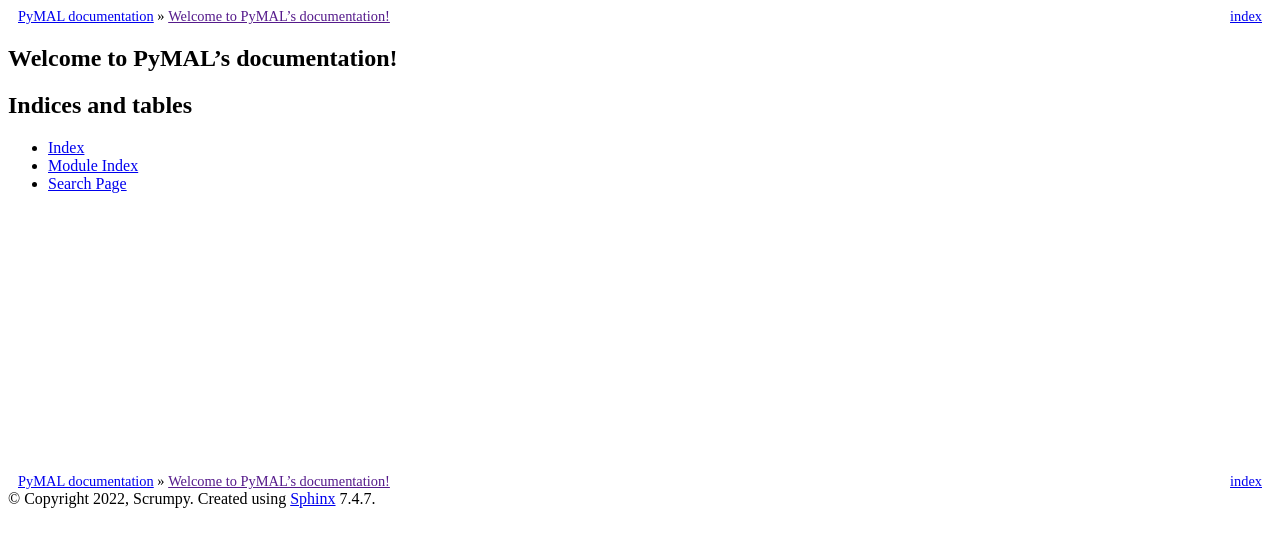
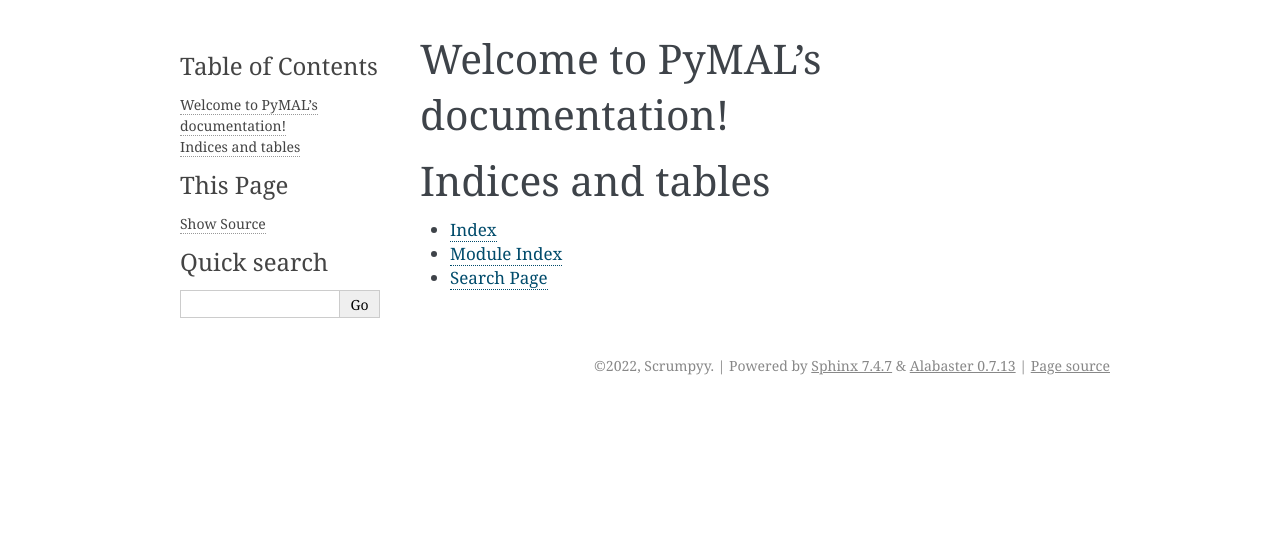
Before and after one commit to Isabe1le/PyMAL, a Sphinx documentation site: the page built from docs/index.rst, in a window 1280 px wide. Shown: the top 547 px of the page. Built offline with Sphinx 7.4.7, drawn with Linux system fonts in a browser that asks for light colours; some of the changed lines change nothing that is shown.

Commit message:
Accidentally deleted most of the doc formatting

```diff
--- a/docs/__init__.py
+++ /dev/null
@@ -1,170 +0,0 @@
-from os import path
-
-from docutils import nodes
-from sphinx.environment.collectors import EnvironmentCollector
-from sphinx import addnodes
-from sphinx.util.osutil import relative_uri
-
-__version__ = (0, 8, 0)
-
-
-class SimpleTocTreeCollector(EnvironmentCollector):
-    """A TocTree collector that saves toctrees in a simple dict.
-
-    sphinx.environment.collectors.toctree.TocTreeCollector saves
-    TocTree as docutils.nodes which are hard to work with...
-
-    Executed once per document/page, at sphinx's "read" phase.
-
-    Saved data example:
-    >>> {
-    >>>  'sections': [{'title': 'Demo', 'href': '#demo'}],
-    >>>  'toctrees': [<toctree: >]
-    >>> }
-    """
-    def enable(self, app):
-        super().enable(app)
-        # env is populated from cache, if not cache create/initalize attibute
-        if not hasattr(app.env, 'toc_dict'):
-            app.env.toc_dict = {}
-
-    def clear_doc(self, app, env, docname):
-        env.toc_dict.pop(docname, None)
-
-    def merge_other(self, app, env, docnames, other):
-        for docname in docnames:
-            env.toc_dict[docname] = other.toc_dict[docname]
-
-
-    def process_doc(self, app, doctree):
-        docname = app.env.docname # sphinx mutates this, ouch!!!
-
-        # print(f"================ Collector\n{docname}\n============\n")
-        # get 1 level document toc (sections)
-        section_nodes = [s for s in doctree if isinstance(s, nodes.section)]
-        # if first level is a single section,
-        # ignore it and use second level of sections
-        if len(section_nodes) == 1:
-            section2_nodes = [s for s in section_nodes[0]
-                              if isinstance(s, nodes.section)]
-            if section2_nodes: # do not replace with level-2 sections if None
-                section_nodes = section2_nodes
-
-        sections = []
-        for node in section_nodes:
-            sections.append({
-                'title': node[0].astext(),
-                'href': '#{}'.format(node['ids'][0]),
-            })
-
-        app.env.toc_dict[docname] = {
-            'sections': sections,
-            'toctrees': doctree.traverse(addnodes.toctree)
-        }
-
-
-
-def add_toctree_data(app, pagename, templatename, context, doctree):
-    """Create toctree_data, used to build sidebar navigation
-
-    :param pagename: The name of the page
-    :type pagename: str
-    :param templatename: The name of the templatename
-    :type templatename: str
-    :param context: The context
-    :type context: dict
-    :param doctree: A doctree
-    :type doctree: docutils.nodes.document
-
-    Add to `toctree_data` to `context` that will be available on templates.
-    Although data is "global", it is called once per page because current
-    page is "highlighted", and some part of TOC might be collapsed.
-
-    :return: None
-    """
-    # print(f"---------- Context\n{pagename}\n-------------\n")
-
-    # start from master_doc
-    master = app.env.get_doctree(app.env.config.master_doc)
-
-    # each toctree will create navigation section
-    res = [] # list of top level toctrees in master_doc
-    for tree in master.traverse(addnodes.toctree):
-
-        # special case for toctree that includes a single item
-        # that contains a nested toctree.
-        # In this case, just use the referenced toctree directly
-        if len(tree['entries']) == 1:
-            entry_docname = tree['entries'][0][1]
-            toctrees = list(app.env.toc_dict[entry_docname]['toctrees'])
-
-            if toctrees:
-                # FIXME
-                assert len(toctrees) == 1, "Press: Not supported more then one toctree on nested toctree"
-                tree = toctrees[0]
-
-        current0 = False # same page might have multiple tocs
-
-        # add toc tree items, expand one more level if toctree is current page
-        entries = []
-        # entries contain a pair (title, name|external url)
-        # if name of document is given and not title, title is taken from document
-        for title, name in tree['entries']:
-            if not title:
-                title = app.env.titles[name].astext()
-
-            # check if entry is an external resource
-            ext_resource = '://' in name
-
-            current1 = (pagename == name)
-            children = []
-            if current1:
-                current0 = True
-                # if current, add another level
-                children = app.env.toc_dict[name]['sections']
-            # add page_toc for current page
-            entries.append({
-                'name': name,
-                'title': title,
-                'current': current1,
-                'children': children,
-                'ext_resource': ext_resource,
-            })
-
-        toc_docname = tree['parent'] # docname where this toc appears
-        title = tree['caption']
-
-        # Anchor element is the section containing the toc,
-        # as the toc itself does not contain ID.
-        anchor_id = ''
-
-        # tree.parent is the parent docutils node.
-        # First parent is "compound" node toctree-wrapper,
-        # second parent is the section containing the toctree
-        toc_section = tree.parent.parent
-        if toc_section['ids']: # no id means toc actually not in a section
-            # TODO: should we be strict about toc being inside a section
-            anchor_id = toc_section['ids'][0]
-            if not title:
-                title = toc_section['names'][0]
-
-        # sphinx `pathto` does not play nice with anchors when
-        # `allow_sharp_as_current_path` is True
-        baseuri = app.builder.get_target_uri(pagename).rsplit('#', 1)[0]
-        toc_uri = app.builder.get_target_uri(toc_docname).rsplit('#', 1)[0]
-        toc_href = '{}#{}'.format(relative_uri(baseuri, toc_uri), anchor_id)
-        res.append({
-            'docname': toc_docname,
-            'href': toc_href,
-            'title': title,
-            'current': current0,
-            'entries': entries,
-        })
-    context['toctree_data'] = res
-
-
-
-def setup(app):
-    app.add_env_collector(SimpleTocTreeCollector)
-    app.connect('html-page-context', add_toctree_data)
-    app.add_html_theme('press', path.abspath(path.dirname(__file__)))
--- a/docs/conf.py
+++ b/docs/conf.py
@@ -18,8 +18,8 @@
 # -- Project information -----------------------------------------------------
 
 project = 'PyMAL'
-copyright = '2022, Scrumpy'
-author = 'Scrumpy'
+copyright = '2022, Scrumpyy'
+author = 'Scrumpyy'
 
 
 # -- General configuration ---------------------------------------------------
@@ -44,7 +44,7 @@
 # The theme to use for HTML and HTML Help pages.  See the documentation for
 # a list of builtin themes.
 #
-html_theme = 'basic'
+html_theme = 'alabaster'
 
 # Add any paths that contain custom static files (such as style sheets) here,
 # relative to this directory. They are copied after the builtin static files,
--- a/docs/index.rst
+++ b/docs/index.rst
@@ -1,5 +1,5 @@
 .. PyMAL documentation master file, created by
-   sphinx-quickstart on Thu Feb 17 23:14:18 2022.
+   sphinx-quickstart on Fri Feb 18 00:27:57 2022.
    You can adapt this file completely to your liking, but it should at least
    contain the root `toctree` directive.
 
```
